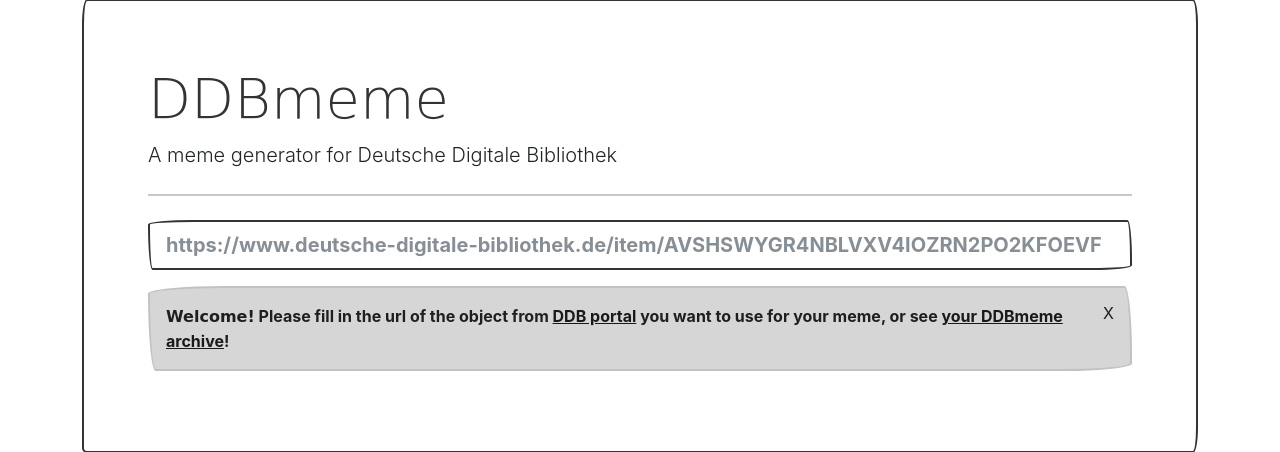
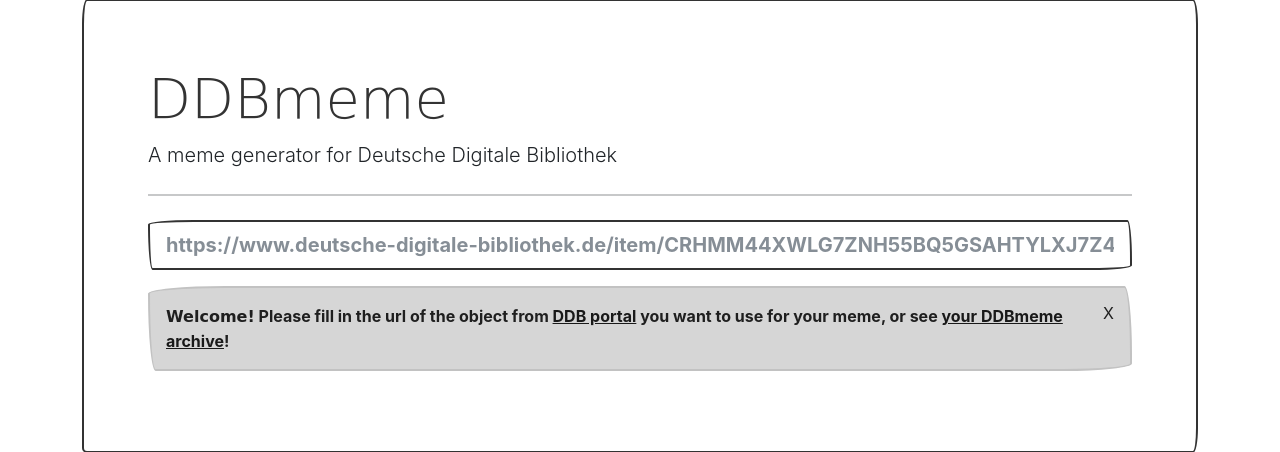
Before and after one commit to mbuechner/ddbmeme, a Django app: page / in a window 1280 px wide. Shown: the part 25-477 px from the top of the page. Run offline with Django 3.2, Linux system fonts and the light colour scheme; some libraries are stand-ins or nearby versions; some web fonts are replaced.

Commit message:
Fixed missing DDB item

```diff
--- a/DDBmeme/ddbmeme/views.py
+++ b/DDBmeme/ddbmeme/views.py
@@ -48,7 +48,7 @@ def autocompletemodel(request):
     }
 
     if (query is None) or not (len(query) == 81) or not query.startswith('https://www.deutsche-digitale-bibliothek.de/item/'):
-        data['message'] = '<strong>Example?</strong> Try something like this one: <a id="alert_example" href="#" class="alert-link" style="word-wrap:break-word;">https://www.deutsche-digitale-bibliothek.de/item/AVSHSWYGR4NBLVXV4IOZRN2PO2KFOEVF</a>'
+        data['message'] = '<strong>Example?</strong> Try something like this one: <a id="alert_example" href="#" class="alert-link" style="word-wrap:break-word;">https://www.deutsche-digitale-bibliothek.de/item/CRHMM44XWLG7ZNH55BQ5GSAHTYLXJ7Z4</a>'
         return JsonResponse(data)
 
     query = query.replace('/www.', '/api.')
--- a/DDBmeme/templates/ddbmeme/search_form.html
+++ b/DDBmeme/templates/ddbmeme/search_form.html
@@ -441,7 +441,7 @@
     <div id="div_id_query" class="form-group">
         <input type="text" name="query" maxlength="128" class="textinput textInput form-control form-control-lg"
             id="id_query"
-            placeholder="https://www.deutsche-digitale-bibliothek.de/item/AVSHSWYGR4NBLVXV4IOZRN2PO2KFOEVF">
+            placeholder="https://www.deutsche-digitale-bibliothek.de/item/CRHMM44XWLG7ZNH55BQ5GSAHTYLXJ7Z4">
     </div>
 </form>
 <div id="alert" class="alert alert-dismissible alert-primary mt-3">
```
Also changed, not shown: 1 other file.
